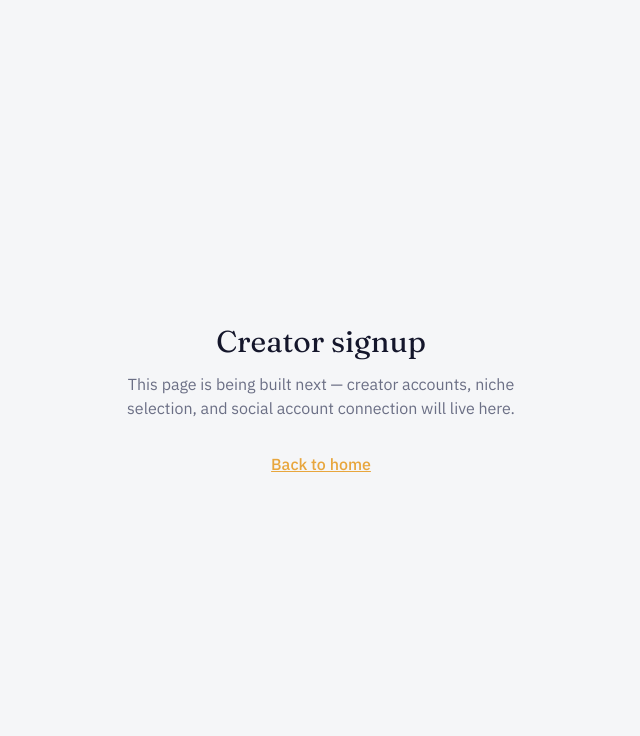
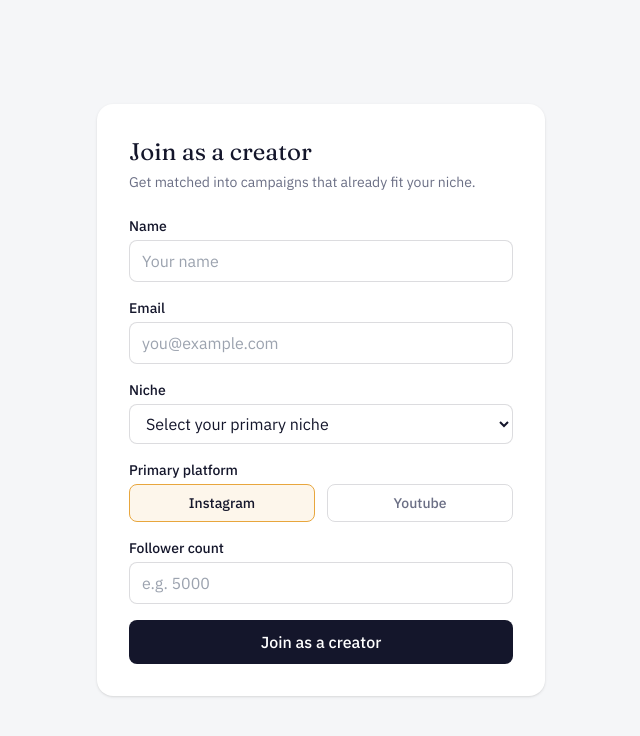
Before and after one commit to prajapatinisha9510-sys/FYDNEX, a Next.js app: page /creator/signup in a window 1280 px wide. Shown: the top 736 px of the page, without its empty margins (319-959 px from the left). Built offline with nearby package versions, Linux system fonts and the light colour scheme.

Commit message:
Update page.tsx

```diff
--- a/app/creator/signup/page.tsx
+++ b/app/creator/signup/page.tsx
@@ -1,17 +1,182 @@
-import Link from "next/link";
+"use client";
+
+import { useState } from "react";
+import { createClient } from "@/lib/supabase";
+
+const NICHES = [
+  "Food",
+  "Tech",
+  "Fitness",
+  "Fashion",
+  "Beauty",
+  "Lifestyle",
+  "Gaming",
+  "Finance",
+  "Travel",
+  "Comedy",
+];
 
 export default function CreatorSignup() {
+  const [name, setName] = useState("");
+  const [email, setEmail] = useState("");
+  const [niche, setNiche] = useState("");
+  const [platform, setPlatform] = useState("instagram");
+  const [followerCount, setFollowerCount] = useState("");
+  const [loading, setLoading] = useState(false);
+  const [error, setError] = useState("");
+  const [success, setSuccess] = useState(false);
+
+  async function handleSubmit(e: React.FormEvent) {
+    e.preventDefault();
+    setLoading(true);
+    setError("");
+
+    const supabase = createClient();
+    const { data, error } = await supabase
+      .from("creators")
+      .insert({
+        name,
+        email,
+        niche,
+        platform,
+        follower_count: Number(followerCount) || 0,
+      })
+      .select()
+      .single();
+
+    setLoading(false);
+
+    if (error) {
+      setError(error.message);
+      return;
+    }
+
+    localStorage.setItem("creator_id", data.id);
+    setSuccess(true);
+  }
+
+  if (success) {
+    return (
+      <div className="min-h-screen flex items-center justify-center px-6 bg-paper">
+        <div className="bg-white rounded-2xl shadow p-8 max-w-md text-center">
+          <h1 className="font-display text-2xl mb-2 text-teal">
+            You&apos;re in
+          </h1>
+          <p className="text-muted">
+            Creator account saved. Check your Supabase{" "}
+            <code className="bg-paper px-1 rounded">creators</code> table to
+            confirm the row appeared. Social account connection (needed for
+            CPV view-tracking) comes in the next step.
+          </p>
+        </div>
+      </div>
+    );
+  }
+
   return (
-    <div className="min-h-screen flex items-center justify-center px-6 bg-paper">
-      <div className="text-center max-w-md">
-        <h1 className="font-display text-3xl mb-3">Creator signup</h1>
-        <p className="text-muted mb-8">
-          This page is being built next — creator accounts, niche selection,
-          and social account connection will live here.
+    <div className="min-h-screen flex items-center justify-center px-6 py-16 bg-paper">
+      <div className="w-full max-w-md bg-white rounded-2xl shadow p-8">
+        <h1 className="font-display text-2xl mb-1">Join as a creator</h1>
+        <p className="text-muted text-sm mb-6">
+          Get matched into campaigns that already fit your niche.
         </p>
-        <Link href="/" className="text-amber font-medium underline">
-          Back to home
-        </Link>
+        <form onSubmit={handleSubmit} className="space-y-4">
+          <div>
+            <label className="block text-sm font-medium text-ink mb-1">
+              Name
+            </label>
+            <input
+              type="text"
+              placeholder="Your name"
+              value={name}
+              onChange={(e) => setName(e.target.value)}
+              className="w-full border border-ink/15 rounded-lg px-3 py-2 focus:outline-none focus:ring-2 focus:ring-amber"
+              required
+            />
+          </div>
+
+          <div>
+            <label className="block text-sm font-medium text-ink mb-1">
+              Email
+            </label>
+            <input
+              type="email"
+              placeholder="you@example.com"
+              value={email}
+              onChange={(e) => setEmail(e.target.value)}
+              className="w-full border border-ink/15 rounded-lg px-3 py-2 focus:outline-none focus:ring-2 focus:ring-amber"
+              required
+            />
+          </div>
+
+          <div>
+            <label className="block text-sm font-medium text-ink mb-1">
+              Niche
+            </label>
+            <select
+              value={niche}
+              onChange={(e) => setNiche(e.target.value)}
+              className="w-full border border-ink/15 rounded-lg px-3 py-2 focus:outline-none focus:ring-2 focus:ring-amber bg-white"
+              required
+            >
+              <option value="" disabled>
+                Select your primary niche
+              </option>
+              {NICHES.map((n) => (
+                <option key={n} value={n.toLowerCase()}>
+                  {n}
+                </option>
+              ))}
+            </select>
+          </div>
+
+          <div>
+            <label className="block text-sm font-medium text-ink mb-1">
+              Primary platform
+            </label>
+            <div className="flex gap-3">
+              {["instagram", "youtube"].map((p) => (
+                <button
+                  type="button"
+                  key={p}
+                  onClick={() => setPlatform(p)}
+                  className={`flex-1 border rounded-lg px-3 py-2 text-sm font-medium capitalize transition ${
+                    platform === p
+                      ? "border-amber bg-amber/10 text-ink"
+                      : "border-ink/15 text-muted"
+                  }`}
+                >
+                  {p}
+                </button>
+              ))}
+            </div>
+          </div>
+
+          <div>
+            <label className="block text-sm font-medium text-ink mb-1">
+              Follower count
+            </label>
+            <input
+              type="number"
+              placeholder="e.g. 5000"
+              value={followerCount}
+              onChange={(e) => setFollowerCount(e.target.value)}
+              className="w-full border border-ink/15 rounded-lg px-3 py-2 focus:outline-none focus:ring-2 focus:ring-amber"
+              min={0}
+              required
+            />
+          </div>
+
+          {error && <p className="text-red-500 text-sm">{error}</p>}
+
+          <button
+            type="submit"
+            disabled={loading}
+            className="w-full bg-ink text-white rounded-lg px-3 py-2.5 font-medium hover:bg-inksoft transition disabled:opacity-50"
+          >
+            {loading ? "Creating..." : "Join as a creator"}
+          </button>
+        </form>
       </div>
     </div>
   );
```
